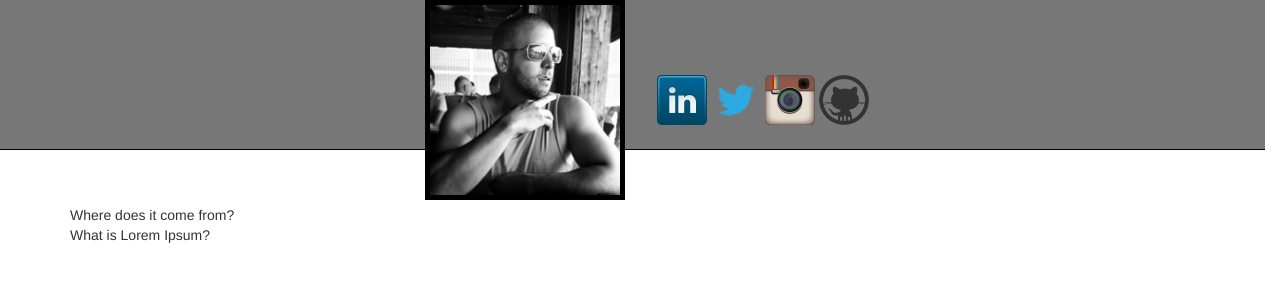
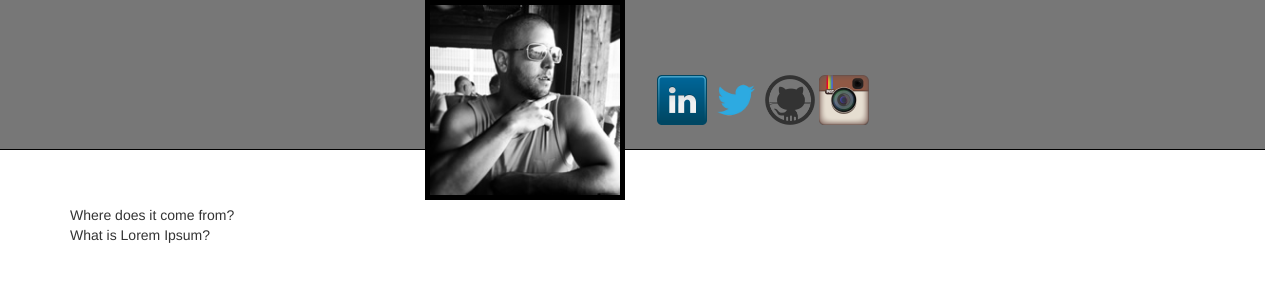
Before and after one commit to Floresj4/floresj4.github.io, an Angular app: page / in a window 1280 px wide. Shown: the top 300 px of the page. Built offline with nearby package versions, Linux system fonts and the light colour scheme.

Commit message:
reordering social-links

```diff
--- a/src/app/app.component.html
+++ b/src/app/app.component.html
@@ -14,8 +14,8 @@
             <ul class='social-links'>
                 <li><img src='./assets/images/linkedin.png' alt=''/></li>
                 <li><img src='./assets/images/twitter00.png' alt=''/></li>
+                <li><img src='./assets/images/github_00.png' alt=''/></li>
                 <li><img src='./assets/images/instagram.png' alt=''/></li>
-                <li><img src='./assets/images/github_00.png' alt=''/></li>
             </ul>
         </div>
 
```
